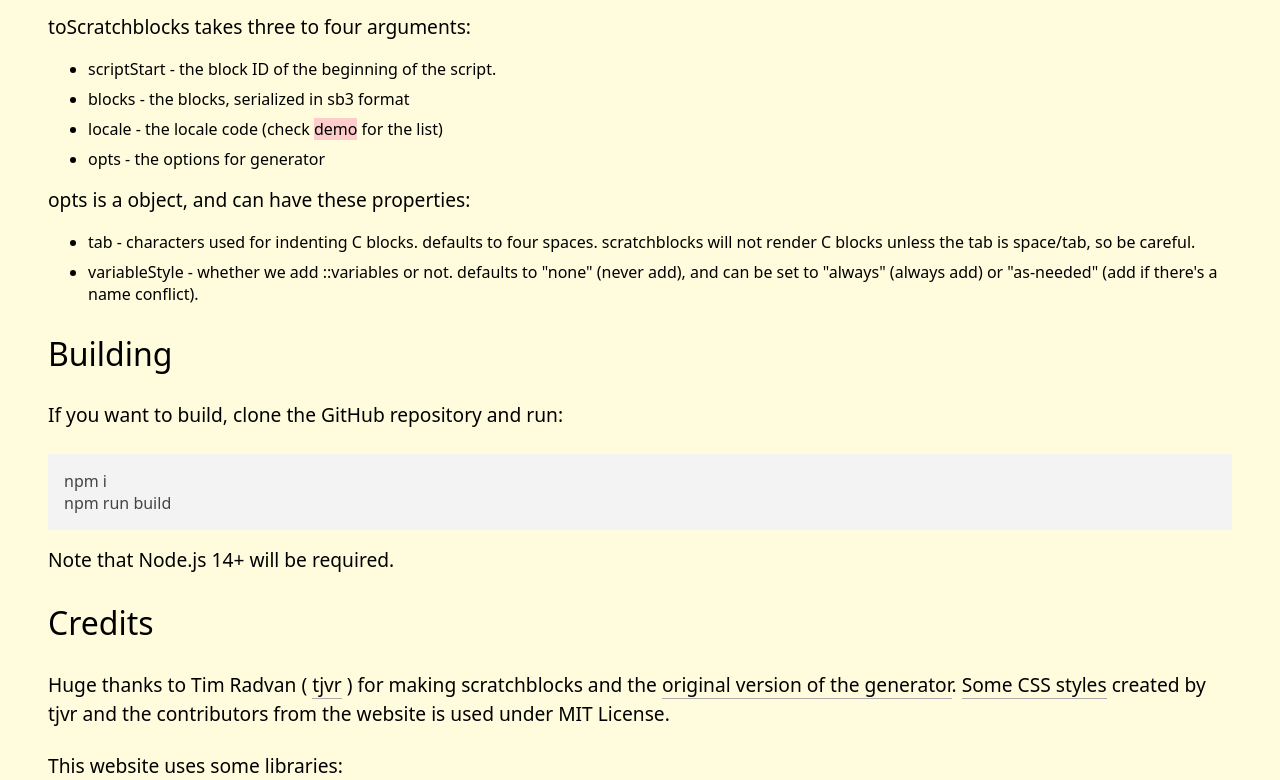
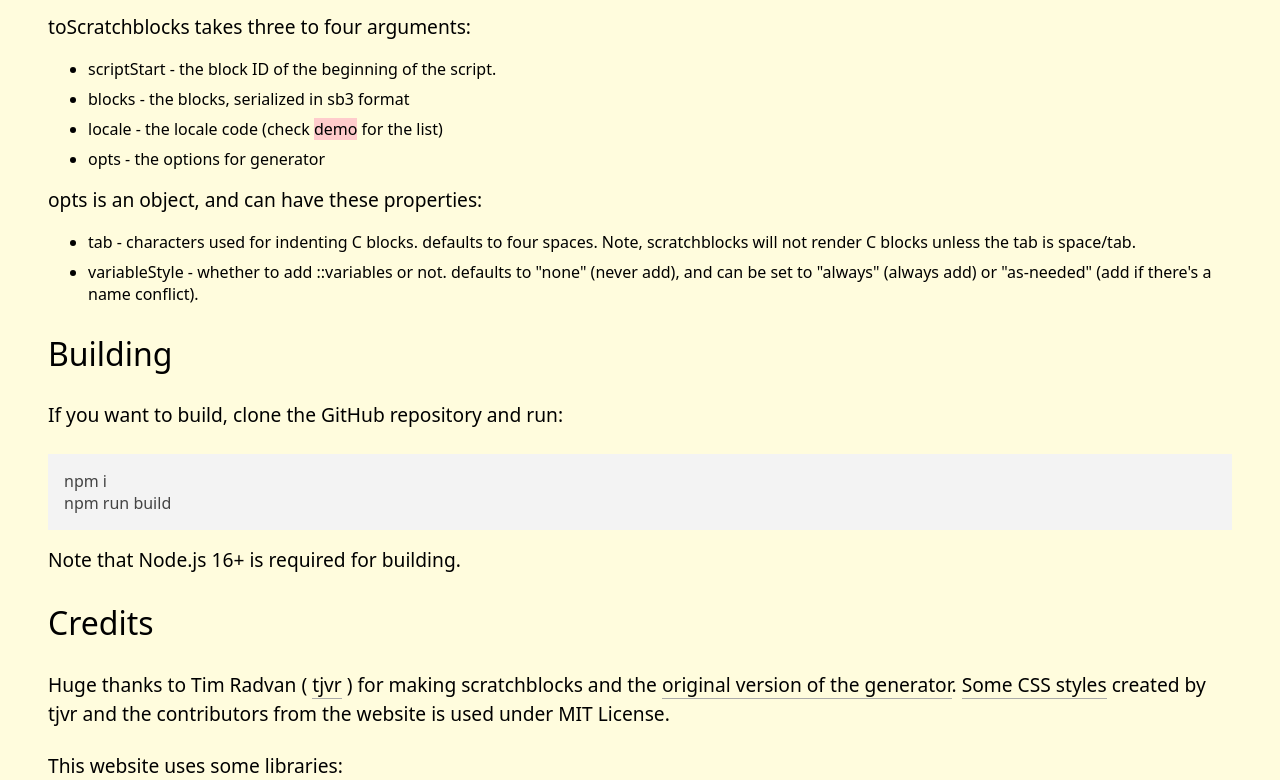
Before and after one commit to apple502j/parse-sb3-blocks, a website: page docs/index.html in a window 1280 px wide. Shown: the part 1489-2269 px from the top of the page. Drawn offline with nearby package versions, Linux system fonts and the light colour scheme; some packages are replaced by stand-ins of ours; a script that the page names is missing.

Commit message:
Update index page

```diff
--- a/docs/index.html
+++ b/docs/index.html
@@ -40,8 +40,8 @@
     <main>
         <h2>What is parse-sb3-blocks?</h2>
         <p>Parsing Scratch 3.0 file was a nightmare. Things are compressed and we needed to handle constants or special
-            cases (variables inserted on input, empty slots, custom blocks...) ourselves - until parse-sb3-blocks came.
-            This library comes with an easy-to-use parser, and as a by-product, a <a
+            cases (variables inserted on input, empty slots, custom blocks...) ourselves - until parse-sb3-blocks comes.
+            This library comes with an easy-to-use parser, and as a by-product (?), a <a
                 href="https://scratchblocks.github.io/" rel="noreferrer noopener" target="_blank">scratchblocks</a>
             generator.</p>
         <p>parse-sb3-blocks parses one script of your choice from the blocks object serialized in sb3 format. A simple
@@ -58,7 +58,7 @@
         <div class="install">
             <h3>Install via CDN</h3>
             <input id="cdnscript" class="copyInput"
-                value="<script src='https://cdn.jsdelivr.net/npm/parse-sb3-blocks@0.1.0/dist/parse-sb3-blocks.browser.js' defer></script>"><button
+                value="<script src='https://cdn.jsdelivr.net/npm/parse-sb3-blocks@0.5.0/dist/parse-sb3-blocks.browser.js' defer></script>"><button
                 id="cdnscriptBtn" class="copyBtn" data-clipboard-target="#cdnscript">Copy</button>
             <p>
                 Or, you can
@@ -91,11 +91,11 @@ console.log(toScratchblocks(whenGreenflag, stage.blocks, "en", {tab: "  "}));
                 <li>opts - the options for generator</li>
             </ul>
 
-            <p>opts is a object, and can have these properties:</p>
+            <p>opts is an object, and can have these properties:</p>
             <ul>
-                <li>tab - characters used for indenting C blocks. defaults to four spaces. scratchblocks will not render
-                    C blocks unless the tab is space/tab, so be careful.</li>
-                <li>variableStyle - whether we add ::variables or not. defaults to "none" (never add), and can be set to
+                <li>tab - characters used for indenting C blocks. defaults to four spaces. Note, scratchblocks will not
+                    render C blocks unless the tab is space/tab.</li>
+                <li>variableStyle - whether to add ::variables or not. defaults to "none" (never add), and can be set to
                     "always" (always add) or "as-needed" (add if there's a name conflict).</li>
             </ul>
         </div>
@@ -104,7 +104,7 @@ console.log(toScratchblocks(whenGreenflag, stage.blocks, "en", {tab: "  "}));
         <p>If you want to build, clone the GitHub repository and run:</p>
         <pre><code class="plaintext">npm i
 npm run build</code></pre>
-        <p>Note that Node.js 14+ will be required.</p>
+        <p>Note that Node.js 16+ is required for building.</p>
 
         <h2>Credits</h2>
         <p>Huge thanks to Tim Radvan (
```
